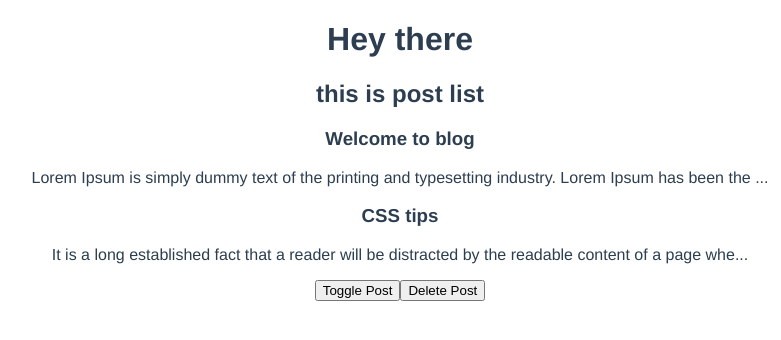
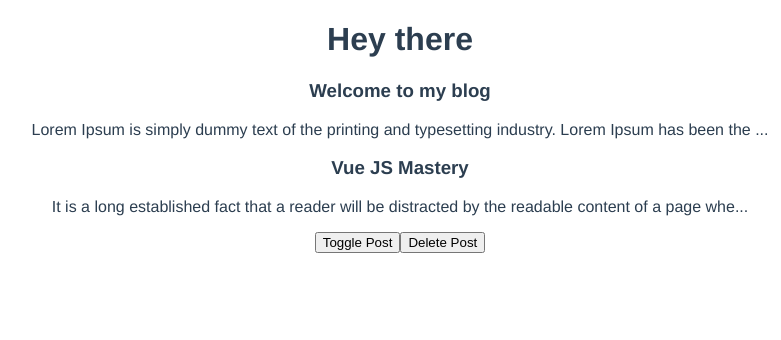
Before and after one commit to Mel1207/vue-blogs-composition-api, a Vue app: page / in a window 1280 px wide. Shown: the top 340 px of the page, without its empty margins (240-1021 px from the left). Built offline with nearby package versions, Linux system fonts and the light colour scheme; data requests are answered from the project's data file.

Commit message:
fetch data from external to setup

```diff
--- /dev/null
+++ b/data/db.json
@@ -0,0 +1,24 @@
+{
+    "posts": [
+        {
+            "id": 1,
+            "title": "Welcome to my blog",
+            "body": "Lorem Ipsum is simply dummy text of the printing and typesetting industry. Lorem Ipsum has been the industry's standard dummy text ever since the 1500s, when an unknown printer took a galley of type and scrambled it to make a type specimen book. It has survived not only five centuries, but also the leap into electronic typesetting, remaining essentially unchanged. It was popularised in the 1960s with the release of Letraset sheets containing Lorem Ipsum passages, and more recently with desktop publishing software like Aldus PageMaker including versions of Lorem Ipsum.",
+            "tags": [
+                "webdev",
+                "coding",
+                "news"
+            ]
+        },
+        {
+            "id": 2,
+            "title": "Vue JS Mastery",
+            "body": "It is a long established fact that a reader will be distracted by the readable content of a page when looking at its layout. The point of using Lorem Ipsum is that it has a more-or-less normal distribution of letters, as opposed to using 'Content here, content here', making it look like readable English. Many desktop publishing packages and web page editors now use Lorem Ipsum as their default model text, and a search for 'lorem ipsum' will uncover many web sites still in their infancy. Various versions have evolved over the years, sometimes by accident, sometimes on purpose (injected humour and the like).",
+            "tags": [
+                "webdev",
+                "coding",
+                "vue"
+            ]
+        }
+    ]
+}
--- a/package.json
+++ b/package.json
@@ -8,6 +8,7 @@
   },
   "dependencies": {
     "core-js": "^3.8.3",
+    "json-server": "^0.17.0",
     "vue": "^3.2.13",
     "vue-router": "^4.0.3"
   },
--- a/src/components/PostList.vue
+++ b/src/components/PostList.vue
@@ -1,6 +1,5 @@
 <template>
     <div class="post-list">
-        <h2>this is post list</h2>
         <div v-for="post in posts" :key="post.id">
             <SinglePost :post="post" />
         </div>
--- a/src/views/Home.vue
+++ b/src/views/Home.vue
@@ -1,6 +1,7 @@
 <template>
     <div class="home">
         <h1>Hey there</h1>
+        <div v-if="error">{{ error }}</div>
         <PostList v-if="showPost" :posts="posts" />
         <button @click="showPost = !showPost">Toggle Post</button>
         <button @click="posts.pop()">Delete Post</button>
@@ -15,22 +16,30 @@ export default {
     name: 'home',
     components: { PostList },
     setup() {
-        const posts = ref([
-            {
-                title: 'Welcome to blog',
-                body: "Lorem Ipsum is simply dummy text of the printing and typesetting industry. Lorem Ipsum has been the industry's standard dummy text ever since the 1500s, when an unknown printer took a galley of type and scrambled it to make a type specimen book. It has survived not only five centuries, but also the leap into electronic typesetting, remaining essentially unchanged. It was popularised in the 1960s with the release of Letraset sheets containing Lorem Ipsum passages, and more recently with desktop publishing software like Aldus PageMaker including versions of Lorem Ipsum.",
-                id: 1
-            },
-            {
-                title: 'CSS tips',
-                body: "It is a long established fact that a reader will be distracted by the readable content of a page when looking at its layout. The point of using Lorem Ipsum is that it has a more-or-less normal distribution of letters, as opposed to using 'Content here, content here', making it look like readable English. Many desktop publishing packages and web page editors now use Lorem Ipsum as their default model text, and a search for 'lorem ipsum' will uncover many web sites still in their infancy. Various versions have evolved over the years, sometimes by accident, sometimes on purpose (injected humour and the like).",
-                id: 2
+        const posts = ref([])
+        const error = ref(null)
+
+        const load = async () => {
+            try {
+                let data = await fetch('http://localhost:3000/posts')
+                // console.log(data)
+                if(!data.ok) {
+                    throw new Error('No data Available')
+                }
+
+                posts.value = await data.json()
             }
-        ])
+            catch(err) {
+                error.value = err.message
+                console.log(error.value)
+            }
+        }
+
+        load()
 
         const showPost = ref(true)
 
-        return { posts, showPost }
+        return { posts, showPost, load, error }
     }
 }
 </script>
```
Also changed, not shown: 1 other file (tests, documents, lock files or other folders).
